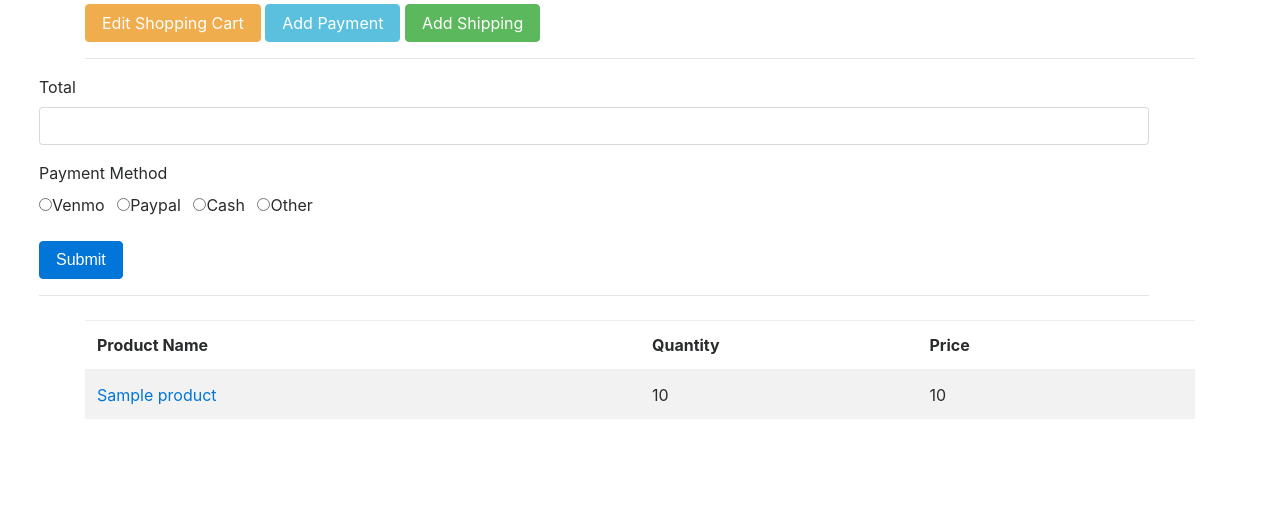
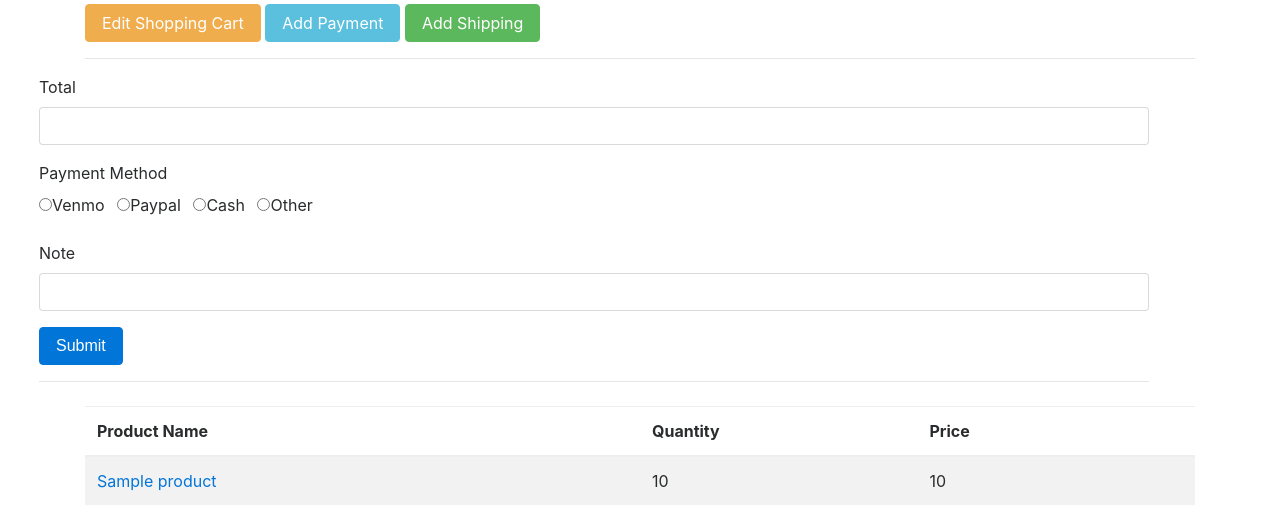
Before and after one commit to shtsai/xigua_shopping, a Django app: page /order/1/ in a window 1280 px wide, after a click on "Add Payment". Shown: the part 610-1131 px from the top of the page. Before the commit the page ends 1029 px from the top, so only its background shows below. Run offline with Django 3.2, Linux system fonts and the light colour scheme; tables that the repository leaves empty hold one stand-in row (values such as "Sample post"); some libraries are stand-ins or nearby versions.

Commit message:
add note to add payment

```diff
--- a/backend/templates/backend/order_detail.html
+++ b/backend/templates/backend/order_detail.html
@@ -84,6 +84,10 @@
 			<label class="radio-inline mr-2"><input type="radio" name="paymentmethod" value="cash">Cash</label>
 			<label class="radio-inline mr-2"><input type="radio" name="paymentmethod" value="other">Other</label>
 		</div>
+		<div class="form-group">
+			<label>Note</label>
+			<input type="text" class="form-control" name="note">
+		</div>
 		<button type="submit" class="btn btn-primary">Submit</button>
 	</form>
 	<hr>
--- a/backend/views/orderdetail.py
+++ b/backend/views/orderdetail.py
@@ -36,6 +36,8 @@ def addpayment(request):
     order.ototal = request.POST['total']
     order.opaymentmethod = request.POST['paymentmethod']
     order.ostatus = "paid"
+    if (request.POST['note'] != ""):
+        order.onote = request.POST['note']
     order.save()
     return redirect("/order/" + str(request.POST['oid']))
 
```
